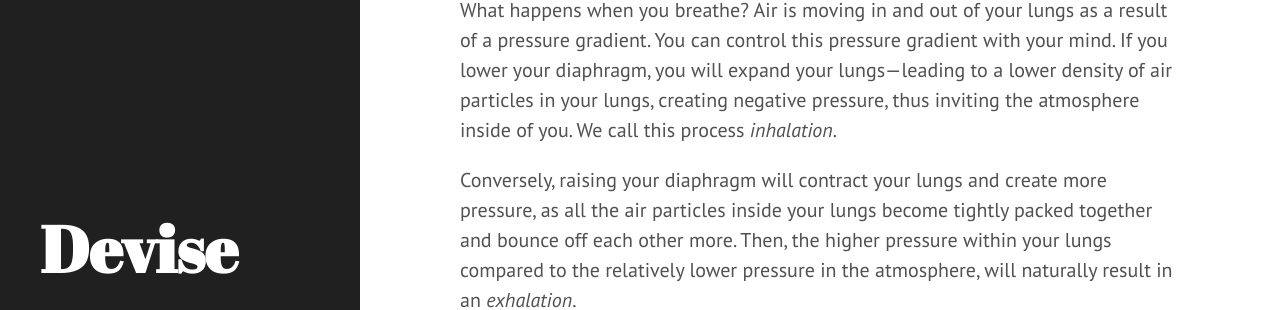
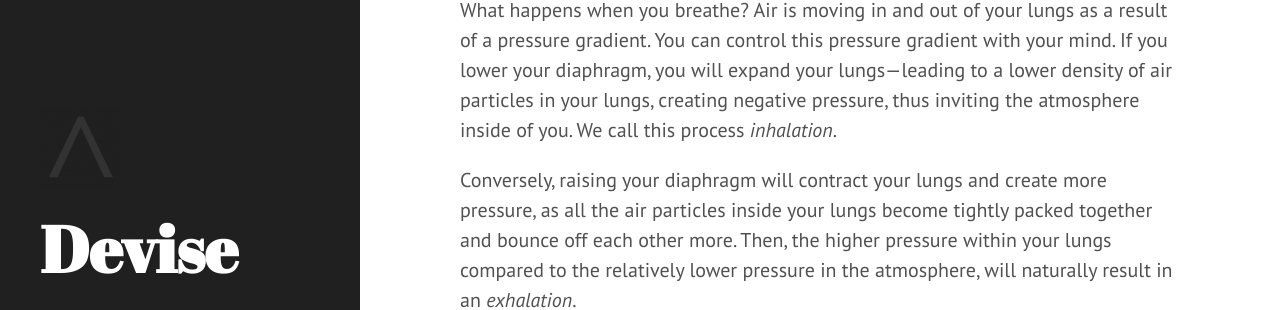
Before and after one commit to devisenyc/devisenyc.github.io, a Jekyll site: the page built from practice/mask.md, in a window 1280 px wide. Shown: the part 411-721 px from the top of the page. Built offline with Jekyll 4.4.1, drawn with Linux system fonts in a browser that asks for light colours.

Commit message:
add logical-and.png to sidebar

```diff
--- a/_includes/sidebar.html
+++ b/_includes/sidebar.html
@@ -1,6 +1,7 @@
 <div class="sidebar">
   <div class="container sidebar-sticky">
     <div class="sidebar-about">
+      <img src="/assets/images/logical-and.png" alt="logical and" width="80">
       <h1>
         <a href="{{ site.baseurl }}">
           {{ site.title }}
```
Also changed, not shown: assets/images/logical-and.png (added).
